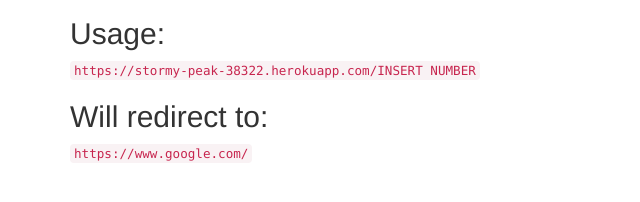
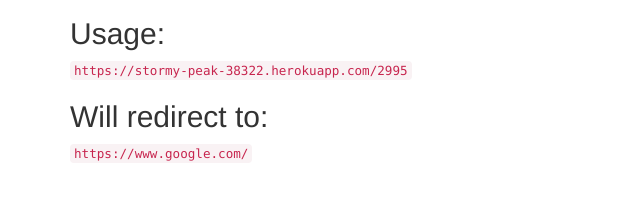
Before and after one commit to SpidiRitsu/url-shortener, a website: page index.html in a window 1280 px wide. Shown: the part 424-626 px from the top of the page, 0-640 px from the left. Drawn offline with nearby package versions, Linux system fonts and the light colour scheme.

Commit message:
final commit jenkins

```diff
--- a/index.html
+++ b/index.html
@@ -30,7 +30,7 @@
 	<h2>Example creation output:</h2>
 	<code>{"original_url":"https://foo.com:80","short_url":"https://stormy-peak-38322.herokuapp.com/5218"}</code>
 	<h2>Usage:</h2>
-	<code>https://stormy-peak-38322.herokuapp.com/INSERT NUMBER</code>
+	<code>https://stormy-peak-38322.herokuapp.com/2995</code>
 	<h2>Will redirect to:</h2>
 	<code>https://www.google.com/</code>
 </div>
```
